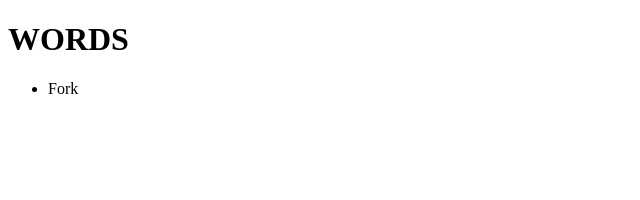
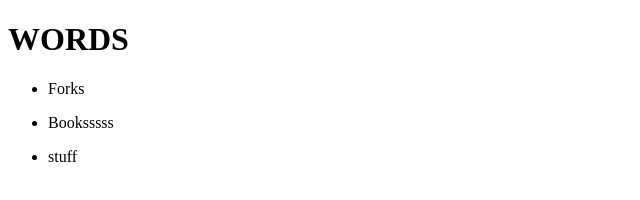
Before and after one commit to TheChosenFish/new-repository, a plain HTML site: page index.html in a window 1280 px wide. Shown: the whole page, without its empty margins (0-640 px from the left). Drawn offline with Linux system fonts and the light colour scheme.

Commit message:
add stuff

```diff
--- a/index.html
+++ b/index.html
@@ -9,7 +9,15 @@
     <h1>WORDS</h1>
     <nav>
       <ul>
-        <li>Fork</li>
+        <li>
+          <p>Forks</p>
+        </li>
+        <li>
+          <p>Booksssss</p>
+        </li>
+        <li>
+          <p>stuff</p>
+        </li>
       </ul>
     </nav>
   </body>
```
Also changed, not shown: 2 other files.
